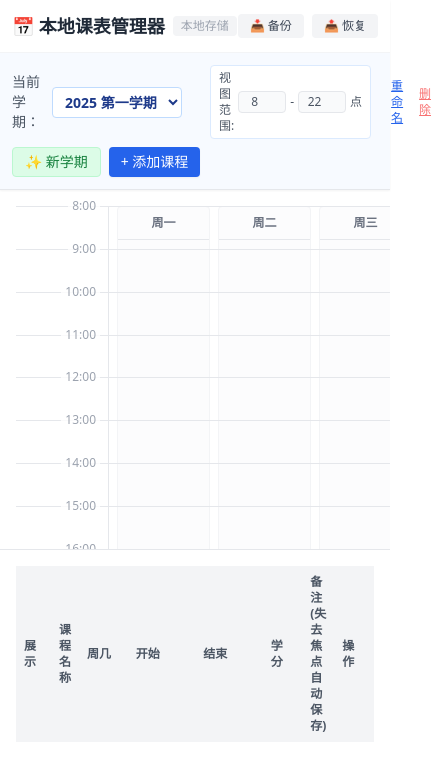
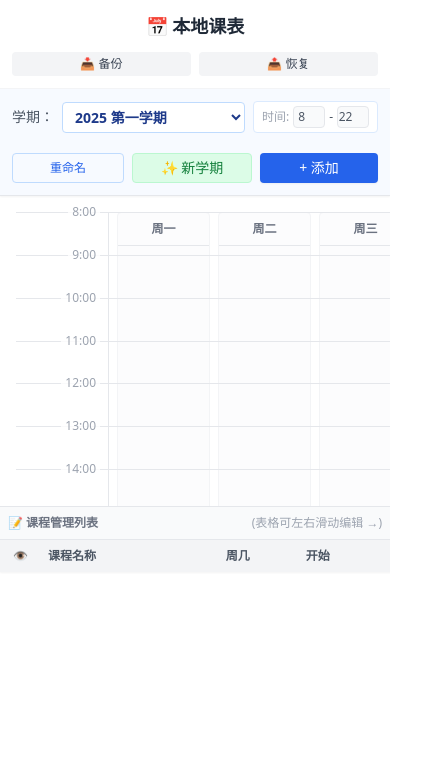
Before and after one commit to Wyf02/ScheduleMyClass, a React (Vite) app: page / in a window 390 px wide. Shown: the top 770 px of the page, 431 px wide, since content can reach past the window. Built offline with nearby package versions, Linux system fonts and the light colour scheme.

Commit message:
Fix resp for mobile view

```diff
--- a/src/App.tsx
+++ b/src/App.tsx
@@ -239,58 +239,67 @@ export default function CourseScheduler() {
     <div className="h-screen flex flex-col bg-gray-50 text-sm font-sans">
 
       {/* 顶部控制栏 */}
-      <div className="bg-white border-b shadow-sm z-20">
-        <div className="p-3 flex justify-between items-center border-b border-gray-100">
+      {/* 顶部控制栏 */}
+      <div className="bg-white border-b shadow-sm z-20 flex-shrink-0"> {/* flex-shrink-0 防止被挤压 */}
+
+        {/* 第一行：标题 + 备份按钮 */}
+        <div className="p-3 flex flex-col md:flex-row justify-between items-center gap-3 border-b border-gray-100">
           <h1 className="text-lg font-bold text-gray-800 flex items-center gap-2">
-            📅 本地课表管理器
-            <span className="text-xs font-normal text-gray-400 bg-gray-100 px-2 py-0.5 rounded">本地存储</span>
+            📅 本地课表
+            {/* 手机上隐藏这个长标签，省空间 */}
+            <span className="hidden md:inline text-xs font-normal text-gray-400 bg-gray-100 px-2 py-0.5 rounded">隐私安全: 本地存储</span>
           </h1>
-          <div className="flex gap-2">
-            <button onClick={handleExport} className="px-3 py-1 bg-gray-100 text-gray-700 rounded text-xs hover:bg-gray-200">📥 备份</button>
-            <button onClick={() => fileInputRef.current?.click()} className="px-3 py-1 bg-gray-100 text-gray-700 rounded text-xs hover:bg-gray-200">📤 恢复</button>
+          <div className="flex gap-2 w-full md:w-auto justify-center">
+            <button onClick={handleExport} className="flex-1 md:flex-none px-3 py-1 bg-gray-100 text-gray-700 rounded text-xs hover:bg-gray-200 whitespace-nowrap">
+              📥 备份
+            </button>
+            <button onClick={() => fileInputRef.current?.click()} className="flex-1 md:flex-none px-3 py-1 bg-gray-100 text-gray-700 rounded text-xs hover:bg-gray-200 whitespace-nowrap">
+              📤 恢复
+            </button>
             <input type="file" ref={fileInputRef} className="hidden" accept=".json" onChange={handleImport} />
           </div>
         </div>
 
-        <div className="p-3 flex items-center justify-between bg-blue-50/50 flex-wrap gap-2">
-          <div className="flex items-center gap-3">
-            <label className="text-gray-600 font-medium">当前学期：</label>
+        {/* 第二行：学期操作 (改为自动换行 flex-wrap) */}
+        <div className="p-3 flex flex-wrap items-center justify-between gap-3 bg-blue-50/50">
+          <div className="flex flex-wrap items-center gap-2 w-full md:w-auto">
+            <label className="text-gray-600 font-medium whitespace-nowrap">学期：</label>
             <select
               value={activeSemesterId}
               onChange={(e) => setActiveSemesterId(e.target.value)}
-              className="border border-blue-200 rounded px-2 py-1 text-blue-900 font-bold bg-white outline-none"
+              className="flex-1 md:flex-none border border-blue-200 rounded px-2 py-1 text-blue-900 font-bold bg-white outline-none min-w-[120px]"
             >
               {semesters.map(s => <option key={s.id} value={s.id}>{s.name}</option>)}
             </select>
 
-            {/* ✅ 新增：时间范围设置 */}
-            <div className="flex items-center gap-1 ml-4 text-gray-600 bg-white px-2 py-1 rounded border border-blue-100">
-              <span className="text-xs">视图范围:</span>
+            {/* 时间范围设置 (手机上稍微缩小点) */}
+            <div className="flex items-center gap-1 text-gray-600 bg-white px-2 py-1 rounded border border-blue-100 ml-auto md:ml-2">
+              <span className="text-xs text-gray-400">时间:</span>
               <input
                 type="number"
                 value={currentStartHour}
                 onChange={(e) => updateSemesterConfig('startHour', Number(e.target.value))}
-                className="w-12 text-center border rounded bg-gray-50 text-xs py-0.5"
-                min="0" max="23"
+                className="w-8 text-center border rounded bg-gray-50 text-xs py-0.5"
               />
               <span className="text-xs">-</span>
               <input
                 type="number"
                 value={currentEndHour}
                 onChange={(e) => updateSemesterConfig('endHour', Number(e.target.value))}
-                className="w-12 text-center border rounded bg-gray-50 text-xs py-0.5"
-                min="1" max="24"
+                className="w-8 text-center border rounded bg-gray-50 text-xs py-0.5"
               />
-              <span className="text-xs">点</span>
+            </div>
           </div>
 
-            <button onClick={renameSemester} className="text-blue-600 underline text-xs hover:text-blue-800 ml-2">重命名</button>
-            <button onClick={deleteSemester} className="text-red-400 underline text-xs hover:text-red-600 ml-1">删除</button>
-          </div>
-
-          <div className="flex gap-2">
-            <button onClick={addSemester} className="px-3 py-1 bg-green-100 text-green-700 border border-green-200 rounded hover:bg-green-200 flex items-center gap-1">✨ 新学期</button>
-            <button onClick={addCourse} className="px-3 py-1 bg-blue-600 text-white rounded hover:bg-blue-700 shadow-sm flex items-center gap-1">+ 添加课程</button>
+          <div className="flex gap-2 w-full md:w-auto mt-2 md:mt-0">
+             {/* 这里的按钮加上 flex-1 让它们在手机上平分宽度 */}
+            <button onClick={renameSemester} className="flex-1 md:flex-none text-center px-2 py-1 text-blue-600 border border-blue-200 rounded text-xs hover:bg-blue-50">重命名</button>
+            <button onClick={addSemester} className="flex-1 md:flex-none justify-center px-3 py-1 bg-green-100 text-green-700 border border-green-200 rounded hover:bg-green-200 flex items-center gap-1 whitespace-nowrap">
+              ✨ 新学期
+            </button>
+            <button onClick={addCourse} className="flex-1 md:flex-none justify-center px-3 py-1 bg-blue-600 text-white rounded hover:bg-blue-700 shadow-sm flex items-center gap-1 whitespace-nowrap">
+              + 添加
+            </button>
           </div>
         </div>
       </div>
@@ -357,48 +366,53 @@ export default function CourseScheduler() {
       </div>
 
       {/* 底部：课程编辑列表 */}
-      <div className="h-[35%] bg-white border-t overflow-y-auto p-4">
-        <table className="w-full text-left text-xs">
-          <thead className="bg-gray-100 text-gray-600 sticky top-0 z-10">
+      <div className="h-[40%] bg-white border-t flex flex-col">
+        <div className="p-2 bg-gray-50 border-b text-xs text-gray-500 flex justify-between items-center">
+          <span className="font-bold">📝 课程管理列表</span>
+          <span className="md:hidden text-gray-400">(表格可左右滑动编辑 →)</span>
+        </div>
+
+        {/* 关键修改：添加 overflow-x-auto 让表格可横向滚动 */}
+        <div className="flex-1 overflow-auto w-full">
+          <table className="w-full text-left text-xs min-w-[800px]"> {/* min-w-[800px] 强制表格不折叠 */}
+            <thead className="bg-gray-100 text-gray-600 sticky top-0 z-10 shadow-sm">
               <tr>
-              <th className="p-2 w-10">展示</th>
-              <th className="p-2">课程名称</th>
-              <th className="p-2 w-16">周几</th>
+                <th className="p-2 w-10 text-center">👁️</th>
+                <th className="p-2 min-w-[120px]">课程名称</th> {/* 设定最小宽度防止挤压 */}
+                <th className="p-2 w-20">周几</th>
                 <th className="p-2 w-24">开始</th>
                 <th className="p-2 w-24">结束</th>
                 <th className="p-2 w-12">学分</th>
-              <th className="p-2">备注 (失去焦点自动保存)</th>
-              <th className="p-2 w-12">操作</th>
+                <th className="p-2 min-w-[150px]">备注</th>
+                <th className="p-2 w-10">删</th>
               </tr>
             </thead>
             <tbody>
               {currentCourses.map(course => (
                 <tr key={course.id} className="border-b hover:bg-blue-50 transition-colors">
+                  {/* ...这里面的 td 内容保持不变... */}
+                  {/* 只是建议给 input 加上 min-w，比如: */}
                   <td className="p-2 text-center">
-                  <input type="checkbox" checked={course.isVisible} onChange={(e) => updateCourse(course.id, 'isVisible', e.target.checked)} />
+                    <input type="checkbox" checked={course.isVisible} onChange={(e) => updateCourse(course.id, 'isVisible', e.target.checked)} className="w-4 h-4" />
                   </td>
-                <td className="p-2"><input value={course.name} onChange={e => updateCourse(course.id, 'name', e.target.value)} className="w-full border rounded px-1 py-1" /></td>
+                  <td className="p-2"><input value={course.name} onChange={e => updateCourse(course.id, 'name', e.target.value)} className="w-full border rounded px-1 py-1 min-w-[100px]" /></td>
                   <td className="p-2">
-                  <select value={course.day} onChange={e => updateCourse(course.id, 'day', Number(e.target.value))} className="border rounded py-1">
+                    <select value={course.day} onChange={e => updateCourse(course.id, 'day', Number(e.target.value))} className="border rounded py-1 w-full">
                       {days.map((d, i) => <option key={i} value={i+1}>{d}</option>)}
                     </select>
                   </td>
-                <td className="p-2">
-                  <input type="time" value={formatTime(course.startHour)} onChange={e => updateCourse(course.id, 'startHour', timeStrToDecimal(e.target.value))} className="w-full border rounded px-1 py-1" />
-                </td>
-                <td className="p-2">
-                  <input type="time" value={formatTime(course.endHour)} onChange={e => updateCourse(course.id, 'endHour', timeStrToDecimal(e.target.value))} className="w-full border rounded px-1 py-1" />
-                </td>
-                <td className="p-2"><input type="number" value={course.credit} onChange={e => updateCourse(course.id, 'credit', Number(e.target.value))} className="w-full border rounded px-1 py-1" /></td>
-                <td className="p-2">
-                  <input value={course.notes} onChange={e => updateCourse(course.id, 'notes', e.target.value)} placeholder="备注..." className="w-full border rounded px-1 py-1 text-gray-600" />
-                </td>
-                <td className="p-2"><button onClick={() => deleteCourse(course.id)} className="text-red-500 hover:text-red-700">×</button></td>
+                  {/* 时间选择器保持原样，它们在手机上会自动弹出滚轮选择 */}
+                  <td className="p-2"><input type="time" value={formatTime(course.startHour)} onChange={e => updateCourse(course.id, 'startHour', timeStrToDecimal(e.target.value))} className="w-full border rounded px-1 py-1" /></td>
+                  <td className="p-2"><input type="time" value={formatTime(course.endHour)} onChange={e => updateCourse(course.id, 'endHour', timeStrToDecimal(e.target.value))} className="w-full border rounded px-1 py-1" /></td>
+                  <td className="p-2"><input type="number" value={course.credit} onChange={e => updateCourse(course.id, 'credit', Number(e.target.value))} className="w-full border rounded px-1 py-1 w-12" /></td>
+                  <td className="p-2"><input value={course.notes} onChange={e => updateCourse(course.id, 'notes', e.target.value)} placeholder="..." className="w-full border rounded px-1 py-1 text-gray-600 min-w-[100px]" /></td>
+                  <td className="p-2"><button onClick={() => deleteCourse(course.id)} className="text-red-500 font-bold p-2">×</button></td>
                 </tr>
               ))}
             </tbody>
           </table>
         </div>
       </div>
+    </div>
   );
 }
```
Lines whose indentation alone changed are shown as unchanged.
